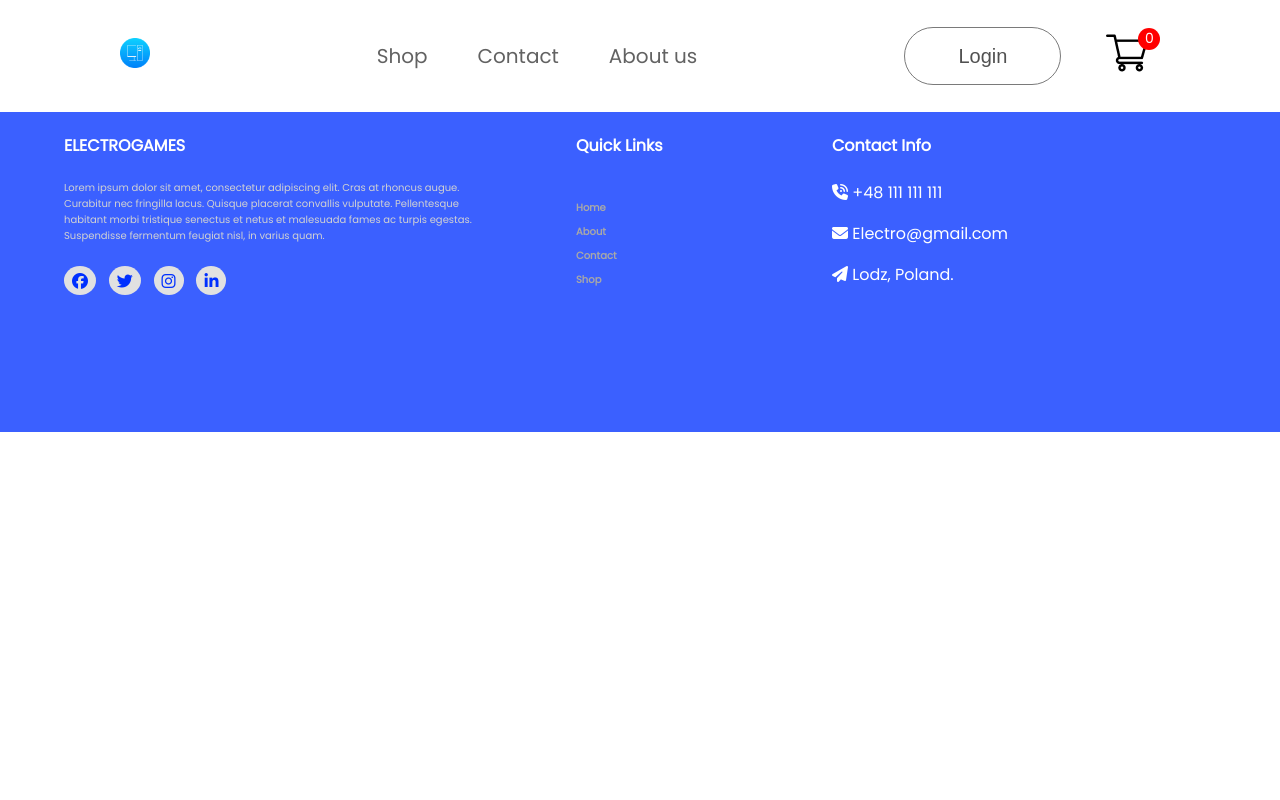
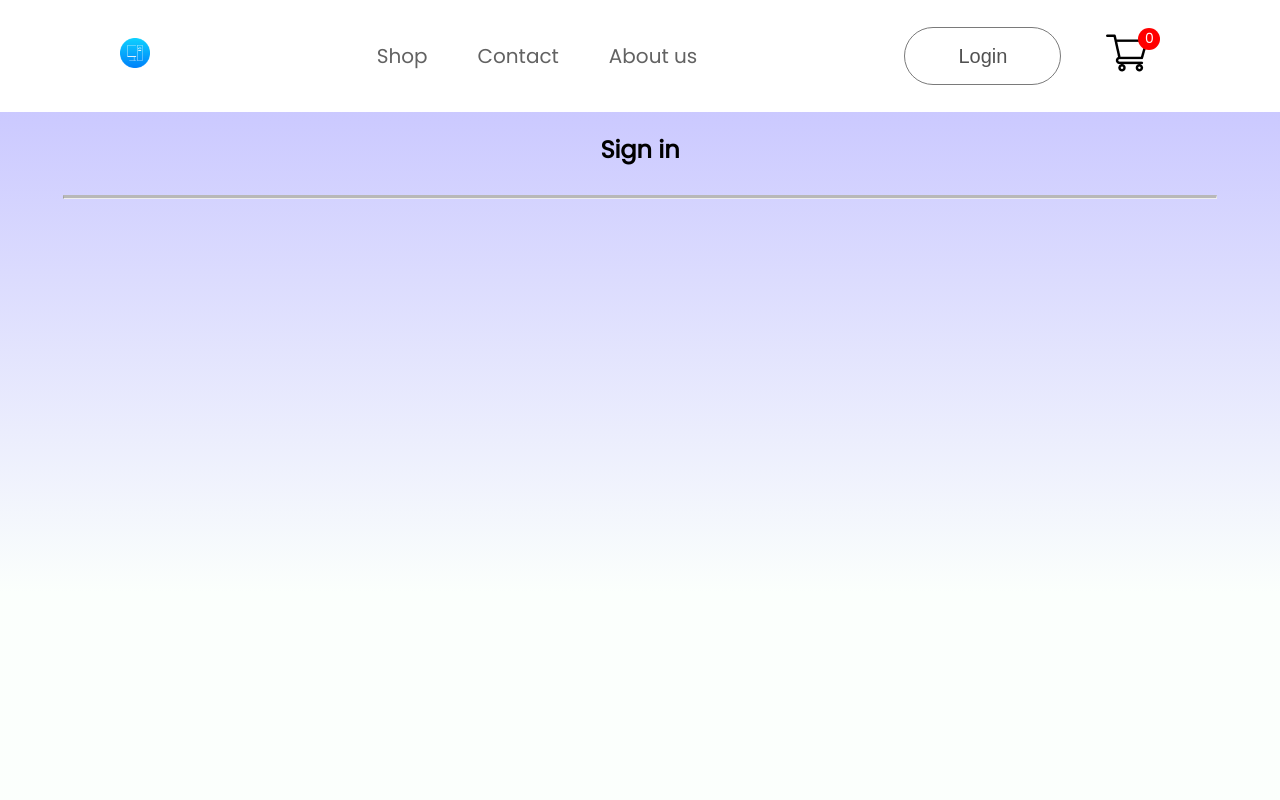
Before and after one commit to ReQss/React-Shopping-App, a React (Create React App) app: page /React-Shopping-App/login in a window 1280 px wide. Shown: the top 800 px of the page. Built offline with nearby package versions, Linux system fonts and the light colour scheme.

Commit message:
#6 Login form

```diff
--- a/src/App.js
+++ b/src/App.js
@@ -12,7 +12,7 @@ import ShopCart from './Components/ShopCart'
 import Image from './mario.jpg'
 import electronics_Data from './Data/electronics_data.json';
 import games_Data from './Data/games_data.json'
-
+import Login from './Components/Login'
 function App() {
   const initialElectronicProductsState = electronics_Data.map(record => ({
         ...record,
@@ -91,7 +91,7 @@ function App() {
           <Route path="/" element={<Home />} />
           <Route path="/React-Shopping-App/contact" element={<Contact />} />
           <Route path="/React-Shopping-App/shop" element={<Shop electronicProducts={electronicProducts} gameProducts={gameProducts} increaseElectronicQuantity={increaseElectronicQuantity} increaseGameQuantity={increaseGameQuantity} />} />
-
+          <Route path="/React-Shopping-App/login" element={<Login/>}/>
           <Route path="/React-Shopping-App/register" element={<Register />} />
           <Route path="/React-Shopping-App/shopcart" element={<ShopCart electronicProducts={electronicProducts} gameProducts={gameProducts} increaseElectronicQuantity={increaseElectronicQuantity} increaseGameQuantity={increaseGameQuantity} decreaseElectronicQuantity={decreaseElectronicQuantity} decreaseGameQuantity={decreaseGameQuantity} />} />
         </Routes>
--- a/src/Components/Login.js
+++ b/src/Components/Login.js
@@ -0,0 +1,13 @@
+import React from "react";
+import '../styles/Login.css'
+function Login(){
+    return(
+        <div className="login">
+           <h2>Sign in</h2>
+            <hr className="solid" />
+            <form className="loginForm" >
+
+           </form>
+        </div>
+    )
+}export default Login;
--- a/src/Components/Navbar.js
+++ b/src/Components/Navbar.js
@@ -33,7 +33,7 @@ function Navbar(props){
           </ul>
 
           <div className="nav-login-cart">
-          <Link to="/React-Shopping-App/Login"><button>Login</button></Link>
+          <Link to="/React-Shopping-App/login"><button>Login</button></Link>
 
           <Link to="/React-Shopping-App/ShopCart"><img src={cart_icon}></img></Link>
           <div className="nav-cart-count">{ props.totalQuantity}</div>
--- /dev/null
+++ b/src/styles/Login.css
@@ -0,0 +1,7 @@
+.login {
+  align-items: center;
+  min-height: 100vh;
+  display: flex;
+  flex-direction: column;
+  background: linear-gradient(180deg, #cbc9ff, #e1ffea22 60%);
+}
```
